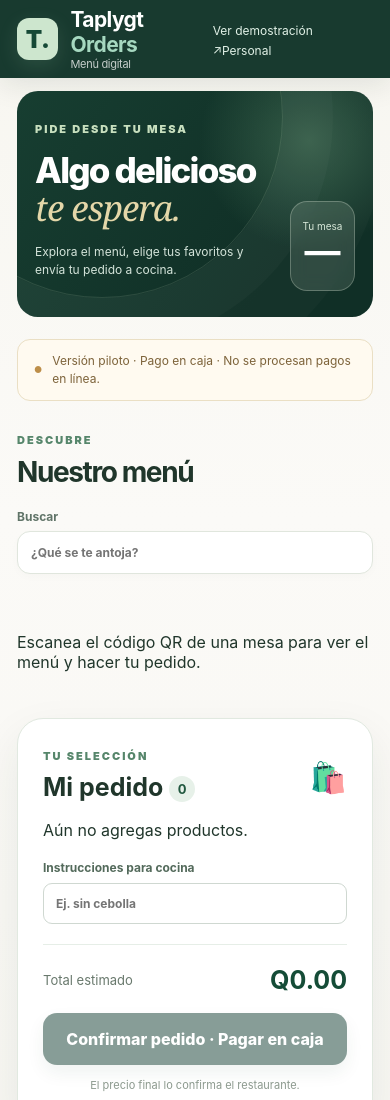
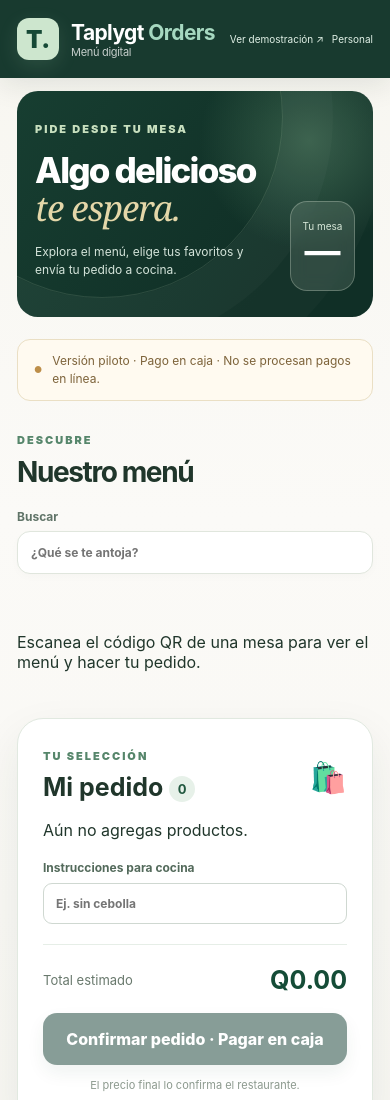
Before and after one commit to taplygt/taplygt-orders, a plain HTML site: page index.html in a window 390 px wide. Shown: the top 1100 px of the page. Drawn offline with Linux system fonts and the light colour scheme.

Commit message:
Style sales demo links across existing Taplygt mobile headers

```diff
--- a/css/atelier.css
+++ b/css/atelier.css
@@ -202,3 +202,8 @@ button:not(:disabled):active{transform:scale(.975)}
 
 .qr-download{font-size:11px;padding:8px 13px;margin:12px 0 0;min-height:36px}
 @media print{body.printing-qr .qr-download{display:none!important}}
+
+/* Shared links to the commercial walkthrough */
+.admin-header-links,.customer-header-links{display:flex;align-items:center;justify-content:flex-end;gap:17px;flex-wrap:wrap}
+.admin-header-links .header-link,.customer-header-links .customer-admin-link{white-space:nowrap}
+@media(max-width:540px){.admin-header-links,.customer-header-links{gap:8px}.admin-header-links .header-link,.customer-header-links .customer-admin-link{font-size:10px}.admin-header-inner{gap:10px}}
```
